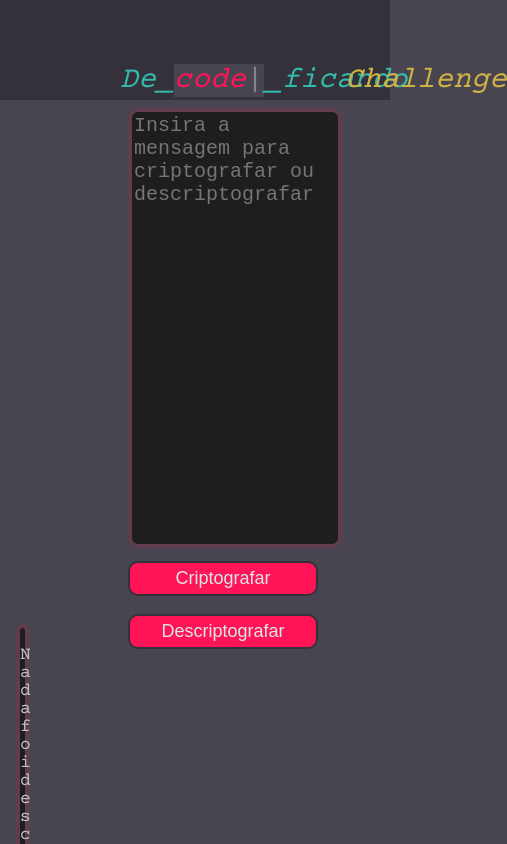
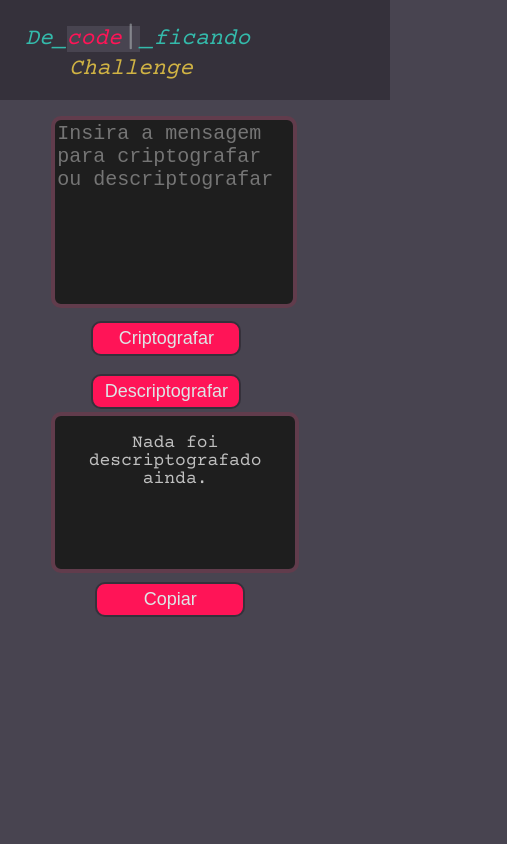
Before and after one commit to EduardoGGoveia/Challenge-Encriptador, a plain HTML site: page index.html in a window 390 px wide. Shown: the top 844 px of the page, 507 px wide, since content can reach past the window. Drawn offline with nearby package versions, Linux system fonts and the light colour scheme.

Commit message:
Adicionando media querys

```diff
--- a/style.css
+++ b/style.css
@@ -103,13 +103,6 @@ body { /* Configuração básica do body */
     border-radius: 10px;
 }
 
-.output p img {
-    width: 70%;
-    display: block;
-    position: relative;
-    margin: 50px 30px 0 50px;
-}
-
 /* Configuração dos botões da página */
 .button {
     font-size: 18px;
@@ -131,3 +124,68 @@ body { /* Configuração básica do body */
     color: #ff1457;
     background: #dee7e7;
 }
+
+/* Configurando para telas menores */
+/* telas de 765px a 1279px de largura */
+@media  screen and (min-width: 765px) and (max-width: 1279px) {
+    /* Conteúdo */
+    /* Área de entrada de dados */
+    .input {
+        margin: 0 1em 1em 9em;
+        height: 400px;
+    }
+
+    .input > .button {
+        margin-right: 0;
+    }
+
+    /* Área de saída de dados */
+    .output {
+        width: 60%;
+        margin: 0.5em 0 0 11em;
+        height: 300px;
+    }
+
+}
+
+/* Para telas até 764px de largura */
+@media screen and (max-width: 764px) {
+    /* Cabeçalho */
+    .box-header {
+        width: auto;
+        font-size: 23px;
+        text-align: center;
+    }
+
+    .box-header h1 {
+        margin: 1em auto 1em 0.5em;
+    }
+
+    .box-header p {
+        margin: 2.5em auto 1em 3em;
+    }
+
+    /* Área de entrada de dados */
+    .input {
+        margin: 1em auto 1em 3.2em;
+        padding: 0;
+        height: 200px;
+    }
+
+    /* Área de saída de dados */
+    .output {
+        width: calc(60% + 1.5%);
+        padding: 0;
+        margin: 5em auto 1em 3.2em;
+        height: 150px;
+    }
+
+    .output > .button {
+        margin: 0.5em 1em auto 0.9em;
+    }
+
+    .button {
+        width: 150px;
+        margin: 0.5em auto 0.5em 0.8em;
+    }
+}
```
